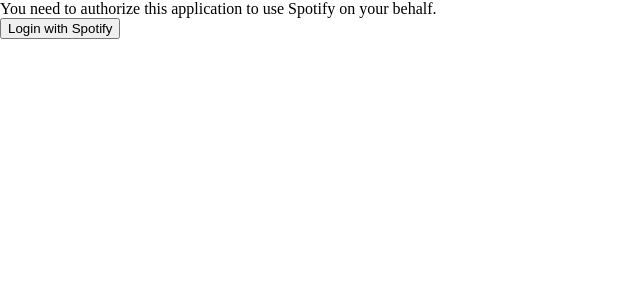
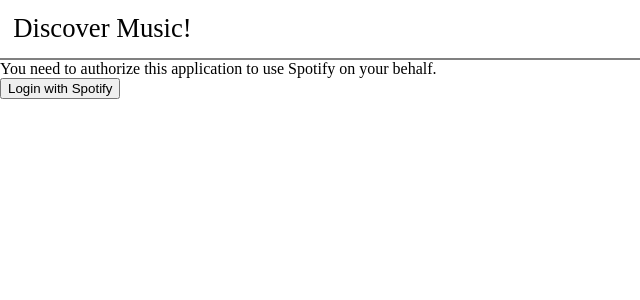
Before and after one commit to asynts/music-discovery, a React (Create React App) app: page / in a window 1280 px wide. Shown: the top 300 px of the page, without its empty margins (0-640 px from the left). Built offline with nearby package versions, Linux system fonts and the light colour scheme.

Commit message:
Add north star
This allows the user to quickly return to the index page.  Most users
intuitively know that they can click on it.

```diff
--- a/src/components/App.css
+++ b/src/components/App.css
@@ -4,22 +4,27 @@
 
 .c-DiscoverPage {
     display: grid;
-    grid-template: 1fr auto / auto 20%;
+    grid-template: auto 1fr auto / auto 20%;
 
     height: 100%;
 }
 
+.c-DiscoverPage .c-NorthStar {
+    grid-column: 1 / 3;
+    grid-row: 1;
+}
+
 .c-DiscoverPage .c-ArtistTree {
     grid-column: 1;
-    grid-row: 1;
+    grid-row: 2;
 }
 
 .c-DiscoverPage .c-ArtistDetails {
     grid-column: 2;
-    grid-row: 1
+    grid-row: 2;
 }
 
 .c-DiscoverPage .c-Player {
     grid-column: 1 / 3;
-    grid-row: 2;
+    grid-row: 3;
 }
--- a/src/components/App.js
+++ b/src/components/App.js
@@ -6,6 +6,7 @@
 import Player from "./Player.js";
 
 import { IndexPage } from "./IndexPage.js";
+import { NorthStar } from "./NorthStar.js";
 
 import { ArtistContext, ArtistProvider } from "../providers/ArtistProvider.js";
 import { AuthProvider, AuthEndpoint } from "../providers/AuthProvider.js";
@@ -30,6 +31,7 @@
 
     return (
         <div className="c-DiscoverPage">
+            <NorthStar />
             <ArtistTree artist={rootArtist} />
             <ArtistDetails artist={selectedArtist} />
             <Player track={selectedTrack} />
--- a/src/components/IndexPage.js
+++ b/src/components/IndexPage.js
@@ -1,5 +1,7 @@
 import { useState } from "react";
 import { useNavigate } from "react-router-dom";
+
+import { NorthStar } from "./NorthStar.js";
 
 import { getSpotifyToken, redirectToSpotifyAuthentication } from "../auth.js";
 
@@ -52,6 +54,7 @@
 export function IndexPage(props) {
     return (
         <div className="c-IndexPage">
+            <NorthStar />
             {getSpotifyToken() ? <RootArtistForm /> : <AuthForm />}
         </div>
     );
--- /dev/null
+++ b/src/components/NorthStar.css
@@ -0,0 +1,8 @@
+.c-NorthStar {
+    font-size: 20pt;
+
+    border-bottom: 2px solid gray;
+    padding: 10pt;
+
+    cursor: pointer;
+}
--- /dev/null
+++ b/src/components/NorthStar.js
@@ -0,0 +1,17 @@
+import { useNavigate } from "react-router-dom";
+
+import "./NorthStar.css";
+
+export function NorthStar(props) {
+    let navigate = useNavigate();
+
+    function onClick(event) {
+        navigate("/");
+    }
+
+    return (
+        <div className="c-NorthStar" onClick={onClick}>
+            Discover Music!
+        </div>
+    );
+}
```
